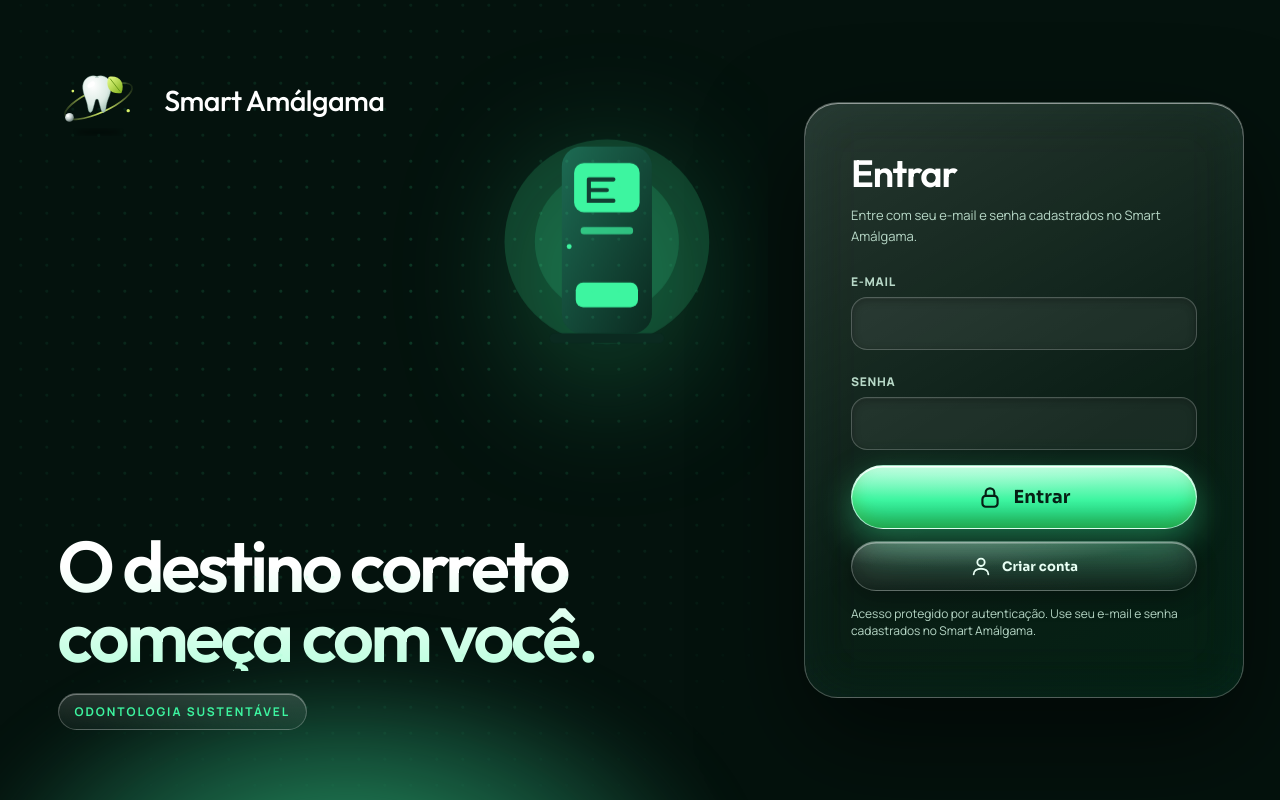
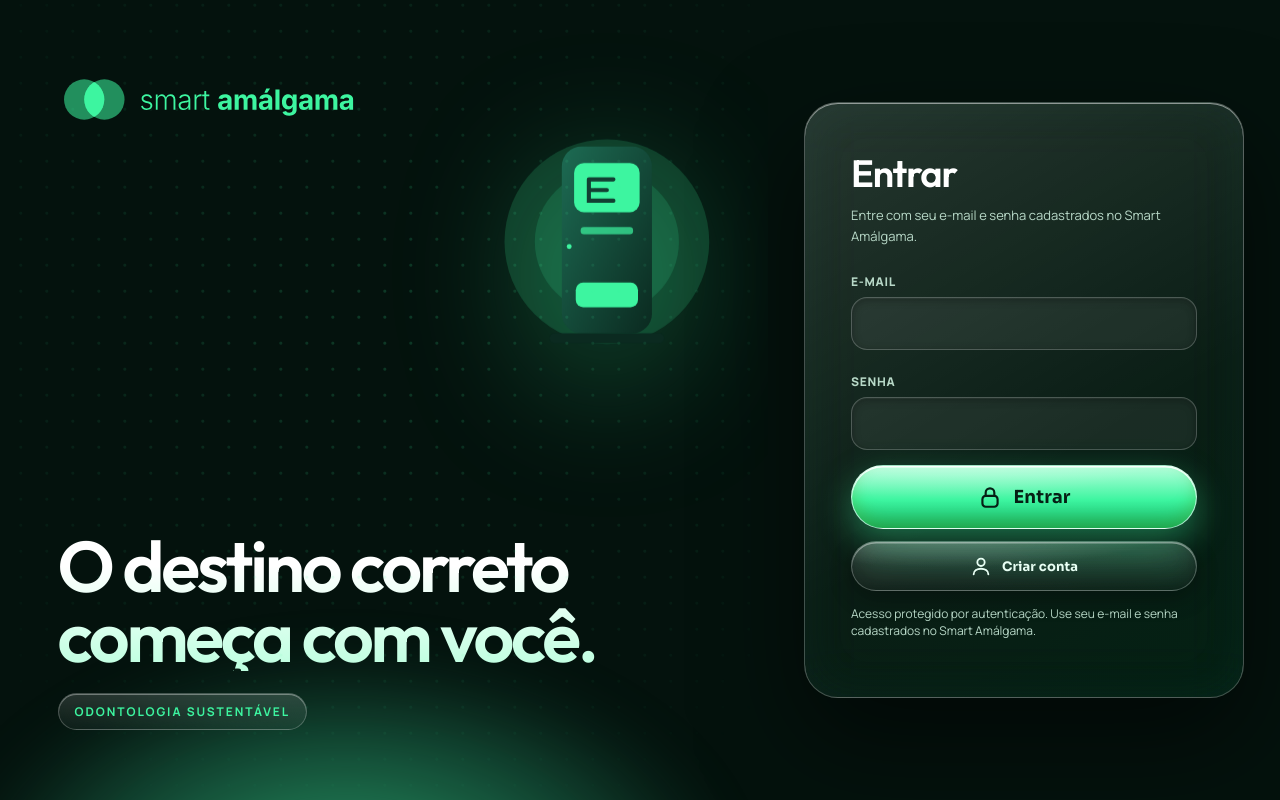
Before and after one commit to smartamalgama-netizen/smart-amalgama, a plain HTML site: page index.html in a window 1280 px wide. Drawn offline with nearby package versions, Linux system fonts and the light colour scheme.

Commit message:
Add files via upload

```diff
--- a/index.html
+++ b/index.html
@@ -509,7 +509,11 @@ h1,h2,h3,.big,.btn{font-family:Sora,Manrope,system-ui,sans-serif}
 h1,h2{letter-spacing:-.025em}
 .btn{background:linear-gradient(160deg,rgba(184,255,221,.95),#3df5a0 55%,#12b76a);color:#04120d;box-shadow:inset 0 1px 0 rgba(255,255,255,.55),0 8px 28px rgba(61,245,160,.28)}
 .btn:focus-visible,a:focus-visible,button:focus-visible,input:focus-visible,select:focus-visible{outline:2px solid #3df5a0;outline-offset:3px}
-nav .lg{width:178px}
+.lg{display:inline-block!important;aspect-ratio:%d/89!important;background:currentColor!important;-webkit-mask:var(--logo) center/contain no-repeat!important;mask:var(--logo) center/contain no-repeat!important;filter:none!important;container-type:normal!important;gap:0!important}
+.lg:before,.lg:after{content:none!important;display:none!important}
+#usr nav .lg,#adm nav .lg{display:block!important;width:178px!important;height:auto!important;margin:4px 8px 22px!important;color:#3df5a0!important}
+#auth .hero .lg{width:min(340px,78%%)!important;height:auto!important;color:#3df5a0!important}
+#tot .lg{width:min(300px,62vw)!important;height:auto!important;color:#3df5a0!important}
 </style></head><body>
 <section id="auth"><div class="hero"><span class="lg"></span><div style="position:relative"><h1 class="up">O destino correto<br>começa com você.</h1><p class="up d1" style="font-weight:700;letter-spacing:.14em;font-size:12px">ODONTOLOGIA SUSTENTÁVEL</p></div><div class="art fl" data-art="totem"></div></div>
 <div class="form"><div><h2 class="up">Entrar</h2><p class="sub up d1">Entre com seu e-mail e senha cadastrados no Smart Amálgama.</p><label>E-MAIL</label><input id="lu" autocomplete="username"><label>SENHA</label><input id="lp" type="password" autocomplete="current-password" onkeydown="if(event.key=='Enter')login()"><button class="btn d x" style="width:100%" onclick="login()"><span data-ic="lock"></span>Entrar</button>
```
